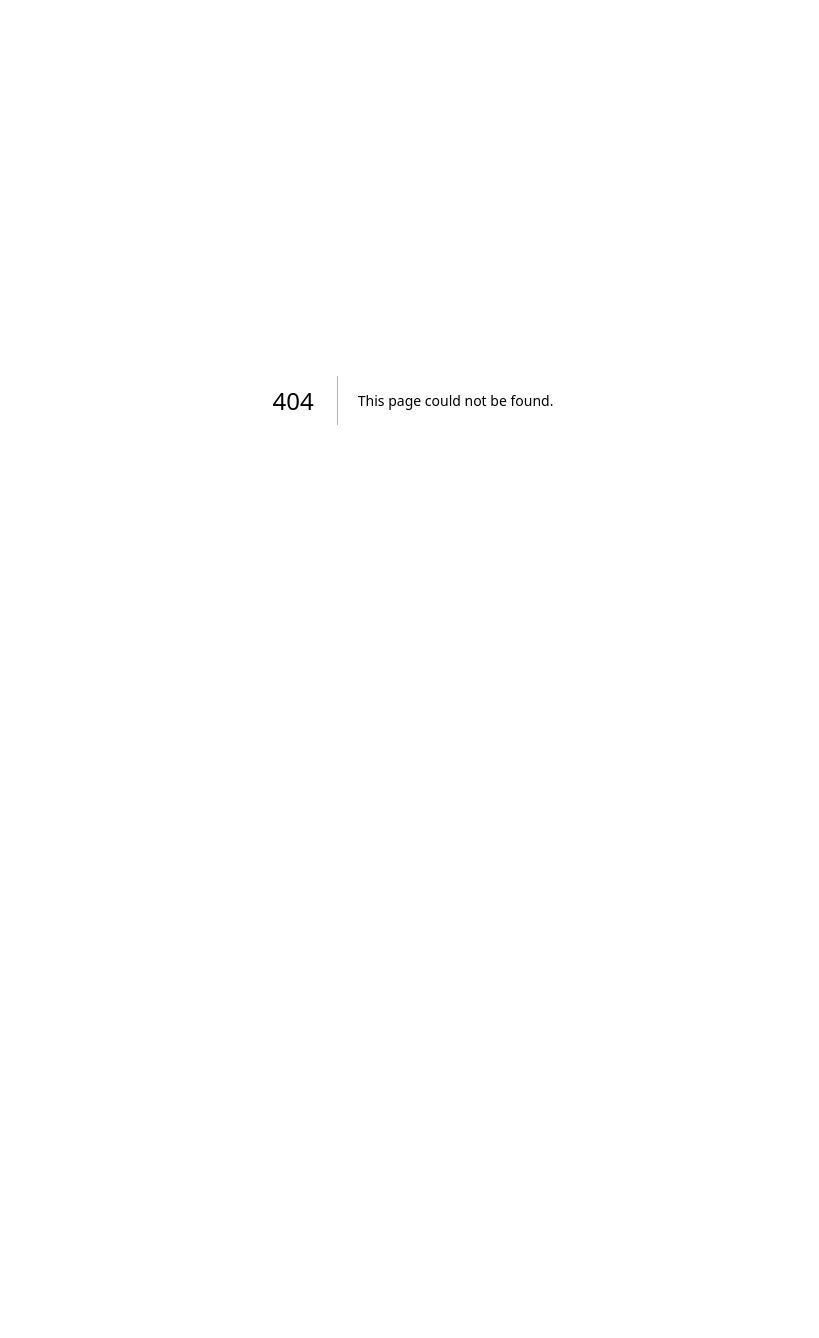
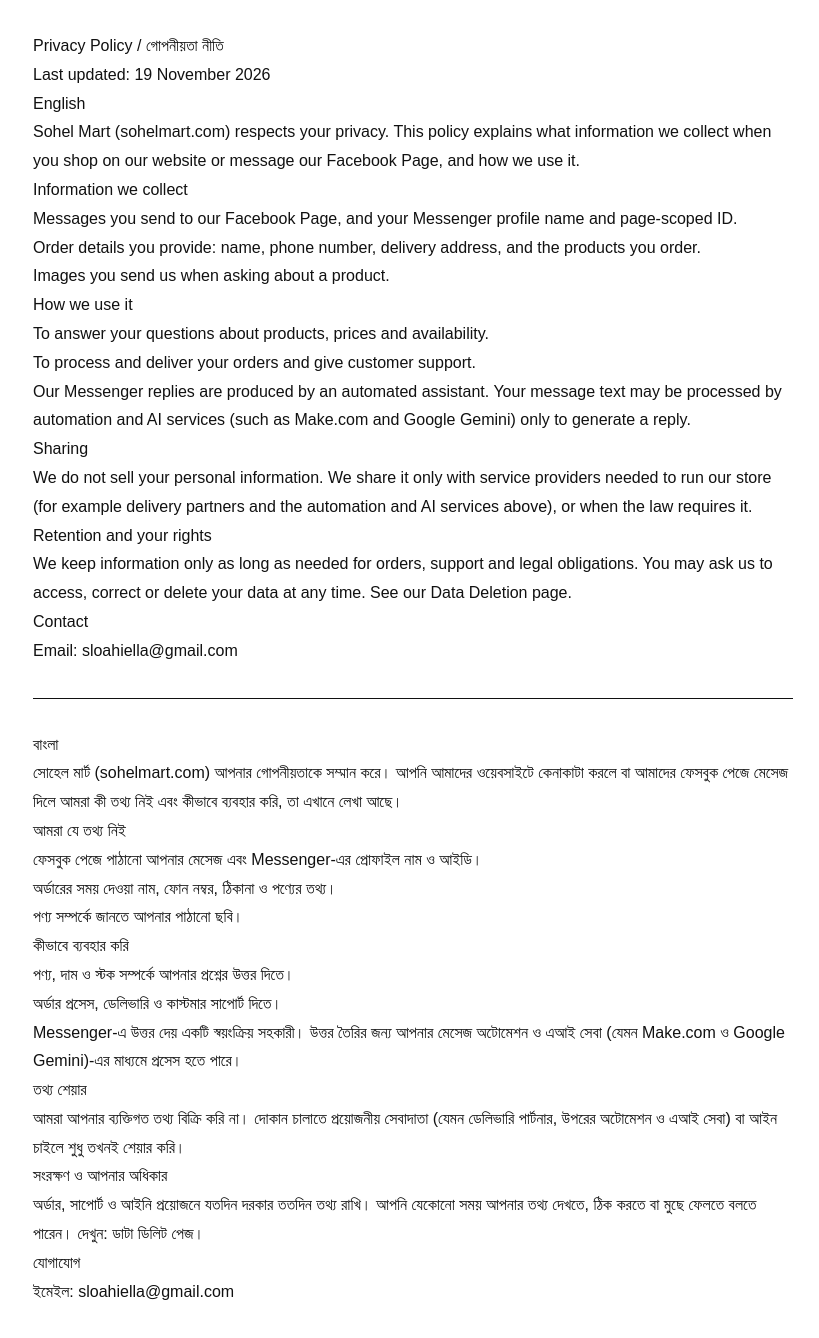
Before and after one commit to sloahiella/mybazar, a Next.js app: page /privacy-policy in a window 1280 px wide. Before the commit this address had no page. Shown: the whole page, without its empty margins (227-1046 px from the left). Before the commit the page ends 800 px from the top, so only its background shows below. Built offline with nearby package versions, Linux system fonts and the light colour scheme.

Commit message:
add privacy policy and data deletion pages

```diff
--- /dev/null
+++ b/app/data-deletion/page.js
@@ -0,0 +1,32 @@
+export const metadata = {
+  title: 'Data Deletion | Sohel Mart',
+  description: 'How to request deletion of your data / ডাটা মুছতে করণীয়',
+};
+
+const box = { maxWidth: 800, margin: '0 auto', padding: '32px 20px', lineHeight: 1.8, fontFamily: 'sans-serif', color: '#111' };
+
+export default function DataDeletion() {
+  return (
+    <main style={box}>
+      <h1>Data Deletion Instructions / ডাটা মুছে ফেলার নিয়ম</h1>
+
+      <h2>English</h2>
+      <p>To have your personal data removed from Sohel Mart:</p>
+      <ol>
+        <li>Send an email to <b>sloahiella@gmail.com</b> with the subject &quot;Delete my data&quot;.</li>
+        <li>Include your name and the Facebook/Messenger name or phone number you used with us, so we can find your records.</li>
+        <li>We will delete your Messenger conversation data and order contact details within 30 days and confirm by email. Some order records may be kept where the law requires it.</li>
+      </ol>
+
+      <hr style={{ margin: '32px 0' }} />
+
+      <h2>বাংলা</h2>
+      <p>সোহেল মার্ট থেকে আপনার ব্যক্তিগত তথ্য মুছতে:</p>
+      <ol>
+        <li><b>sloahiella@gmail.com</b>-এ &quot;Delete my data&quot; সাবজেক্টে একটি ইমেইল পাঠান।</li>
+        <li>আমাদের সাথে ব্যবহৃত ফেসবুক/Messenger-এর নাম বা ফোন নম্বর ও আপনার নাম লিখুন, যাতে আমরা আপনার তথ্য খুঁজে পাই।</li>
+        <li>৩০ দিনের মধ্যে আপনার Messenger-এর কথোপকথন ও অর্ডারের যোগাযোগ তথ্য মুছে ইমেইলে জানানো হবে। আইনের প্রয়োজনে কিছু অর্ডার রেকর্ড রাখতে হতে পারে।</li>
+      </ol>
+    </main>
+  );
+}
--- /dev/null
+++ b/app/privacy-policy/page.js
@@ -0,0 +1,83 @@
+export const metadata = {
+  title: 'Privacy Policy | Sohel Mart',
+  description: 'Sohel Mart Privacy Policy / গোপনীয়তা নীতি',
+};
+
+const box = { maxWidth: 800, margin: '0 auto', padding: '32px 20px', lineHeight: 1.8, fontFamily: 'sans-serif', color: '#111' };
+
+export default function PrivacyPolicy() {
+  return (
+    <main style={box}>
+      <h1>Privacy Policy / গোপনীয়তা নীতি</h1>
+      <p>Last updated: 19 November 2026</p>
+
+      <h2>English</h2>
+      <p>
+        Sohel Mart (sohelmart.com) respects your privacy. This policy explains what information we collect when you
+        shop on our website or message our Facebook Page, and how we use it.
+      </p>
+      <h3>Information we collect</h3>
+      <ul>
+        <li>Messages you send to our Facebook Page, and your Messenger profile name and page-scoped ID.</li>
+        <li>Order details you provide: name, phone number, delivery address, and the products you order.</li>
+        <li>Images you send us when asking about a product.</li>
+      </ul>
+      <h3>How we use it</h3>
+      <ul>
+        <li>To answer your questions about products, prices and availability.</li>
+        <li>To process and deliver your orders and give customer support.</li>
+        <li>
+          Our Messenger replies are produced by an automated assistant. Your message text may be processed by automation
+          and AI services (such as Make.com and Google Gemini) only to generate a reply.
+        </li>
+      </ul>
+      <h3>Sharing</h3>
+      <p>
+        We do not sell your personal information. We share it only with service providers needed to run our store
+        (for example delivery partners and the automation and AI services above), or when the law requires it.
+      </p>
+      <h3>Retention and your rights</h3>
+      <p>
+        We keep information only as long as needed for orders, support and legal obligations. You may ask us to
+        access, correct or delete your data at any time. See our <a href="/data-deletion">Data Deletion page</a>.
+      </p>
+      <h3>Contact</h3>
+      <p>Email: sloahiella@gmail.com</p>
+
+      <hr style={{ margin: '32px 0' }} />
+
+      <h2>বাংলা</h2>
+      <p>
+        সোহেল মার্ট (sohelmart.com) আপনার গোপনীয়তাকে সম্মান করে। আপনি আমাদের ওয়েবসাইটে কেনাকাটা করলে বা আমাদের
+        ফেসবুক পেজে মেসেজ দিলে আমরা কী তথ্য নিই এবং কীভাবে ব্যবহার করি, তা এখানে লেখা আছে।
+      </p>
+      <h3>আমরা যে তথ্য নিই</h3>
+      <ul>
+        <li>ফেসবুক পেজে পাঠানো আপনার মেসেজ এবং Messenger-এর প্রোফাইল নাম ও আইডি।</li>
+        <li>অর্ডারের সময় দেওয়া নাম, ফোন নম্বর, ঠিকানা ও পণ্যের তথ্য।</li>
+        <li>পণ্য সম্পর্কে জানতে আপনার পাঠানো ছবি।</li>
+      </ul>
+      <h3>কীভাবে ব্যবহার করি</h3>
+      <ul>
+        <li>পণ্য, দাম ও স্টক সম্পর্কে আপনার প্রশ্নের উত্তর দিতে।</li>
+        <li>অর্ডার প্রসেস, ডেলিভারি ও কাস্টমার সাপোর্ট দিতে।</li>
+        <li>
+          Messenger-এ উত্তর দেয় একটি স্বয়ংক্রিয় সহকারী। উত্তর তৈরির জন্য আপনার মেসেজ অটোমেশন ও এআই সেবা (যেমন
+          Make.com ও Google Gemini)-এর মাধ্যমে প্রসেস হতে পারে।
+        </li>
+      </ul>
+      <h3>তথ্য শেয়ার</h3>
+      <p>
+        আমরা আপনার ব্যক্তিগত তথ্য বিক্রি করি না। দোকান চালাতে প্রয়োজনীয় সেবাদাতা (যেমন ডেলিভারি পার্টনার, উপরের
+        অটোমেশন ও এআই সেবা) বা আইন চাইলে শুধু তখনই শেয়ার করি।
+      </p>
+      <h3>সংরক্ষণ ও আপনার অধিকার</h3>
+      <p>
+        অর্ডার, সাপোর্ট ও আইনি প্রয়োজনে যতদিন দরকার ততদিন তথ্য রাখি। আপনি যেকোনো সময় আপনার তথ্য দেখতে, ঠিক করতে বা
+        মুছে ফেলতে বলতে পারেন। দেখুন: <a href="/data-deletion">ডাটা ডিলিট পেজ</a>।
+      </p>
+      <h3>যোগাযোগ</h3>
+      <p>ইমেইল: sloahiella@gmail.com</p>
+    </main>
+  );
+}
```
